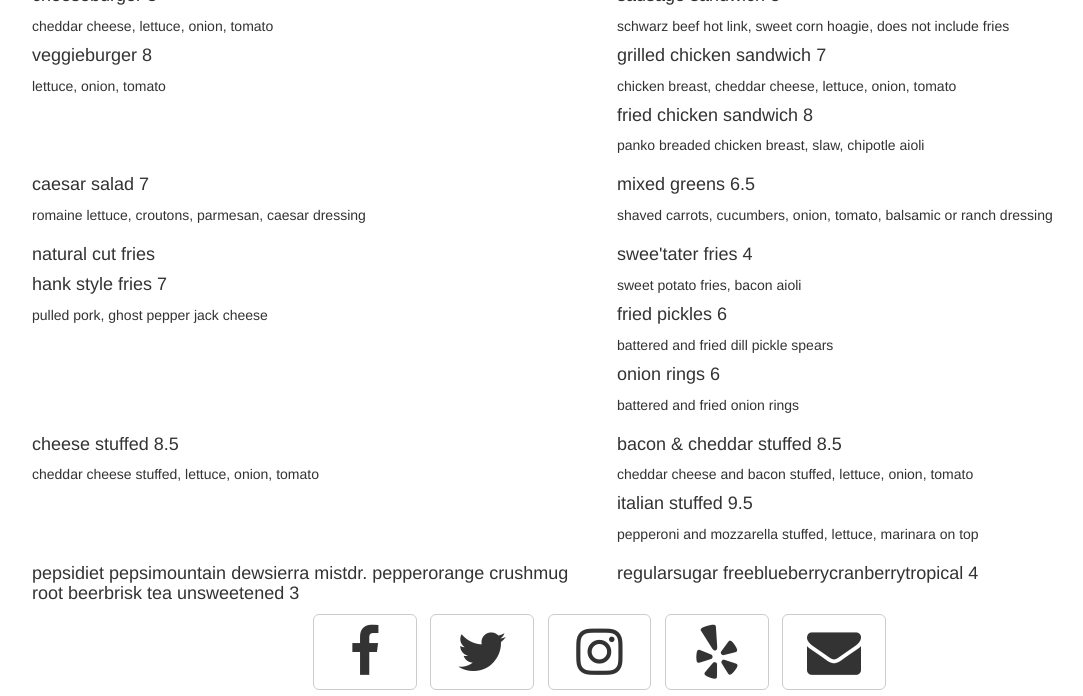
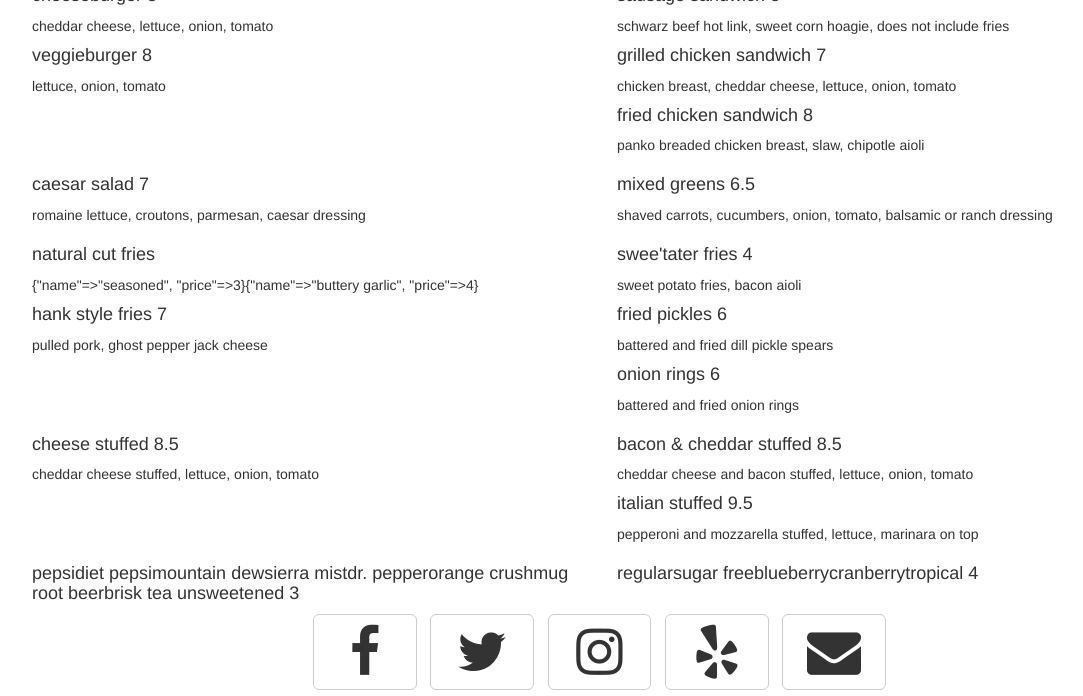
Before and after one commit to overland-oakland/overland-oakland.github.io, a Jekyll site: the page built from index.html, in a window 1280 px wide and 900 px high, scrolled down 1959 px, cut to the strip 0-696 px from the top of the window. Shown: the whole strip, without its empty margins (38-1121 px from the left). Built offline with Jekyll 4.4.1, drawn with Linux system fonts in a browser that asks for light colours; nearby versions of some CDN libraries.

Commit message:
If a dish has options, output them.  This needs formatting (and should likely be reusable for the section's options).

```diff
--- a/_includes/menu/dishes.html
+++ b/_includes/menu/dishes.html
@@ -8,10 +8,13 @@
 				<h4>
 					<span class="name">{{ dish.name }}</span> <span class="price">{{ dish.price }}</span>
 				</h4>
-				<p class="description">
-				{{ dish.description }}
-				</p>
+			{% if dish.description %}
+				<p class="description">{{ dish.description }}</p>
 			{% endif %}
+			{% if dish.options %}
+				<p>{{ dish.options }}</p>
+			{% endif %}
+		{% endif %}
 		{% endfor %}
 			</div><!--.leftcol-->
 			<div class="rightcol col-lg-6 col-md-6 col-sm-12">
```
